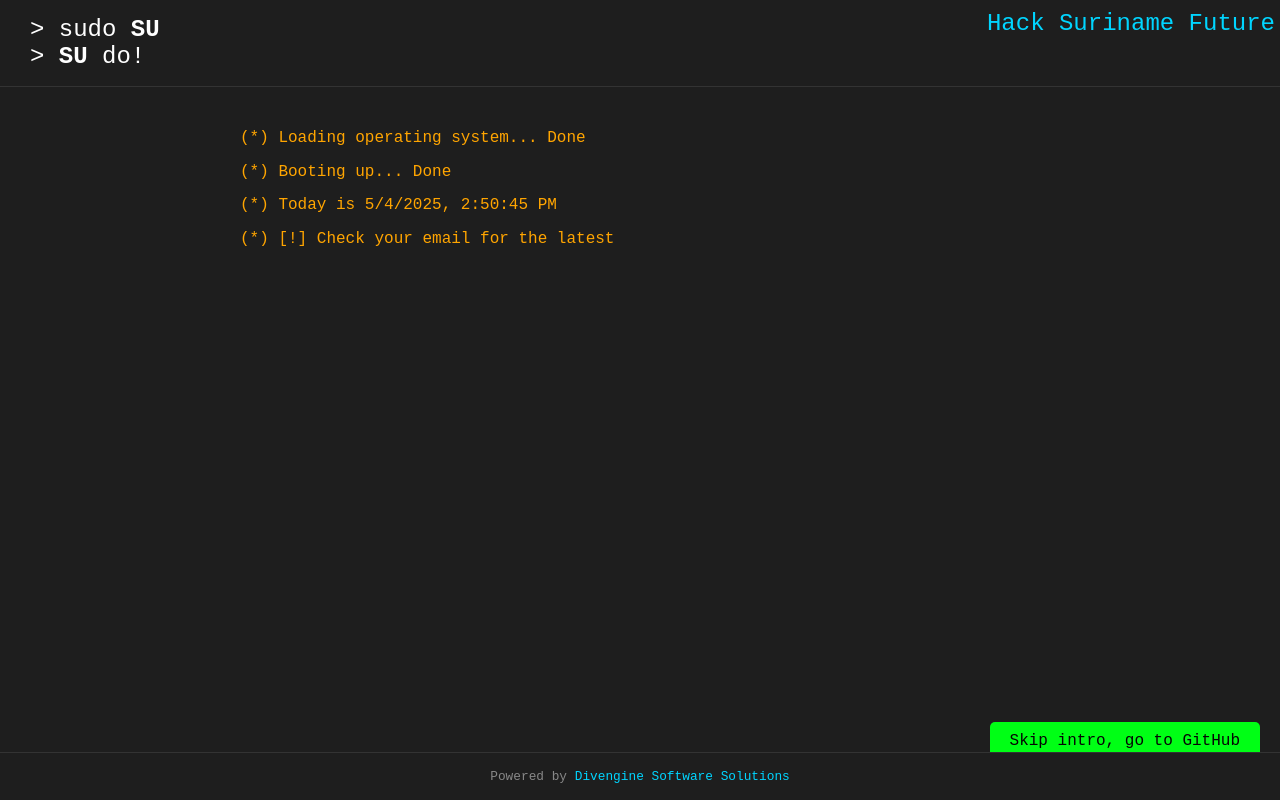
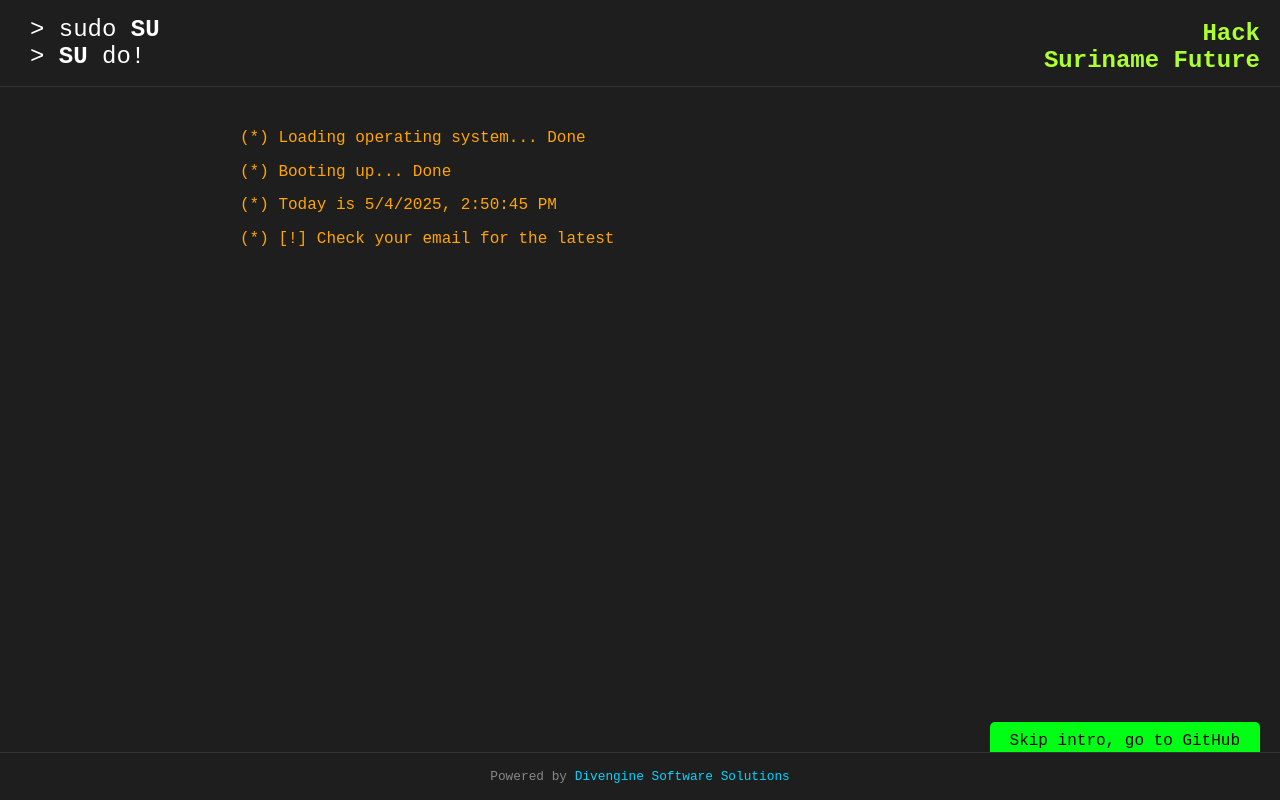
Before and after one commit to HackSurinameFuture/sudosite, a plain HTML site: page index.html in a window 1280 px wide. Drawn offline with Linux system fonts and the light colour scheme.

Commit message:
Update header styling and improve GitHub link visibility in index.html

```diff
--- a/index.html
+++ b/index.html
@@ -138,12 +138,13 @@
 	<header>
 		&gt; sudo <strong>SU</strong> <br />
 		&gt; <strong>SU</strong> do!
-		<span style="position: fixed; top:10px; right: 5px;"><a href="https://github.com/HackSurinameFuture">Hack
-				Suriname Future</a></span>
+		<span style="position: fixed; top:20px; right: 20px; text-align: right;font-weight: bold; color: greenyellow;">
+			Hack <br/> Suriname Future
+		</span>
 	</header>
 	<!-- floating button to skip intro and redirect to GitHub -->
 	<a href="https://github.com/HackSurinameFuture"
-		style="position: fixed; bottom: 40px; right: 20px; background-color: #00ff15; color: #050505; padding: 10px 20px; border-radius: 5px; text-decoration: none; font-size: 1rem;">Skip
+		style="position: fixed; bottom: 40px; right: 20px;  background-color: #00ff15; color: #050505; padding: 10px 20px; border-radius: 5px; text-decoration: none; font-size: 1rem;">Skip
 		intro, go to GitHub</a>
 
 	<div class="content">
```
